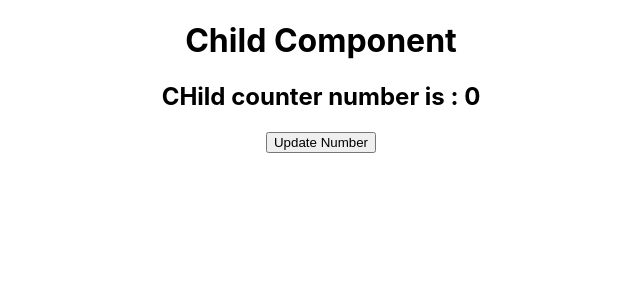
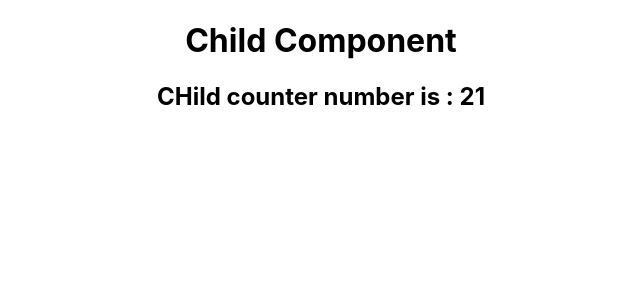
Before and after one commit to samadakram/Bootcamp2020-Class-5-English, a React (Create React App) app: page / in a window 1280 px wide. Shown: the top 300 px of the page, without its empty margins (319-959 px from the left). Built offline with nearby package versions, Linux system fonts and the light colour scheme.

Commit message:
created new component and modified old
Created ValueContext.js component and created context in it and imported t in App.js where wraped all tages between ValueContext.provder tag and set Default value and then usecontext in child.js

```diff
--- a/src/App.js
+++ b/src/App.js
@@ -1,16 +1,18 @@
 import React, {useState} from 'react';
 import Parent from './Parent.js';
+import ValueContext from './ValueContext';
 import './App.css';
 
 function App() {
 
-  let [number, setNumber] = useState(0);
-
+  // let [number, setNumber] = useState(0);
+  let value = 21;
   return (
-    <div className="App">
-      <Parent num={number} />
-      <button onClick={()=> setNumber(++number)} >Update Number</button>
-    </div>
+    <ValueContext.Provider value={value} >
+      <div className="App">
+        <Parent />
+      </div>
+    </ValueContext.Provider>
   );
 }
 
--- a/src/Child.js
+++ b/src/Child.js
@@ -1,10 +1,12 @@
-import React from 'react';
+import React, { useContext } from 'react';
+import ValueContext from './ValueContext';
 
-const Child = (props) => {
+const Child = () => {
+    let value = useContext(ValueContext);
     return(
         <div>
             <h1>Child Component</h1>
-            <h2>CHild counter number is : {props.num} </h2>
+            <h2>CHild counter number is : {value} </h2>
         </div>
     );
 }
--- a/src/Parent.js
+++ b/src/Parent.js
@@ -1,10 +1,10 @@
 import React from 'react';
 import Child from './Child.js';
 
-const Parent = (props) =>{
+const Parent = () =>{
     return(
         <div>
-            <Child num={props.num} />
+            <Child />
         </div>
     );
 }
--- /dev/null
+++ b/src/ValueContext.js
@@ -0,0 +1,5 @@
+import React from 'react';
+
+const ValueContext = React.createContext(12);
+
+export default ValueContext;
```
